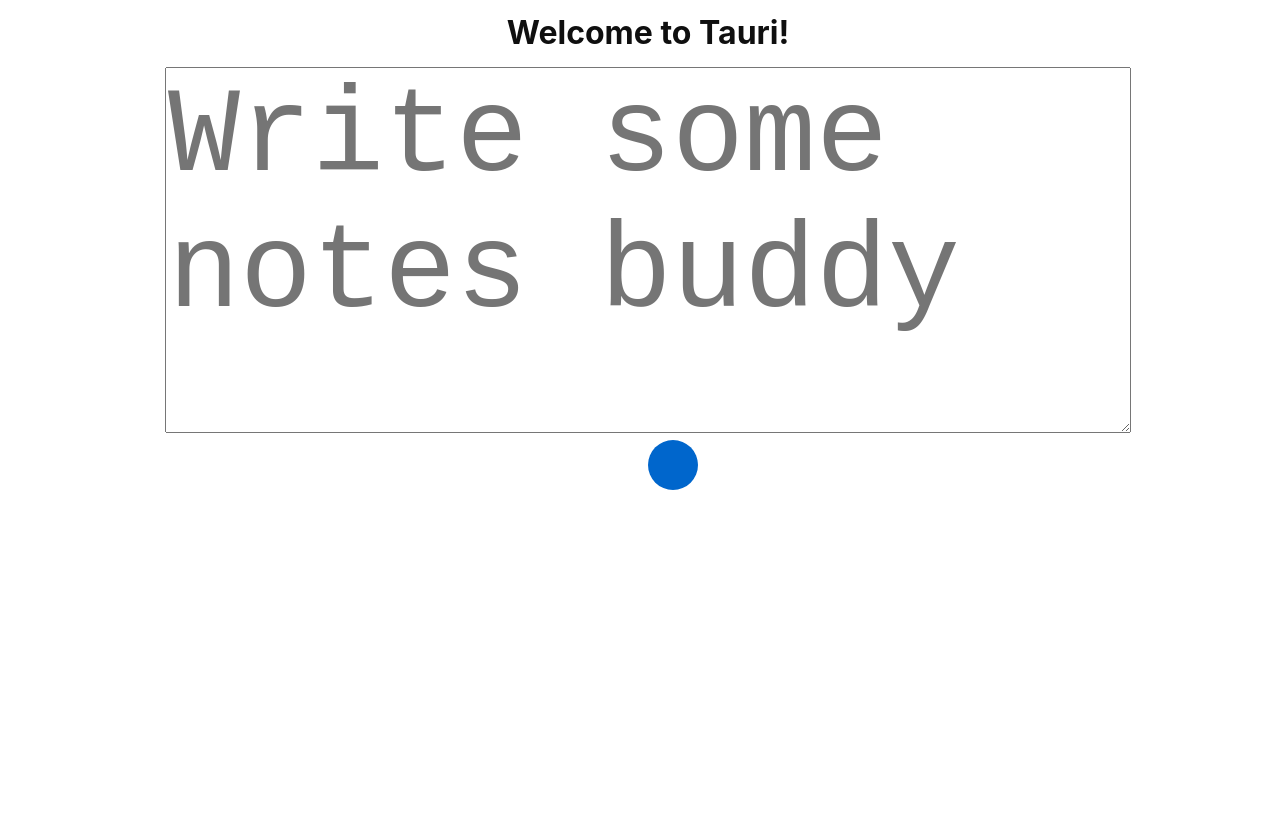
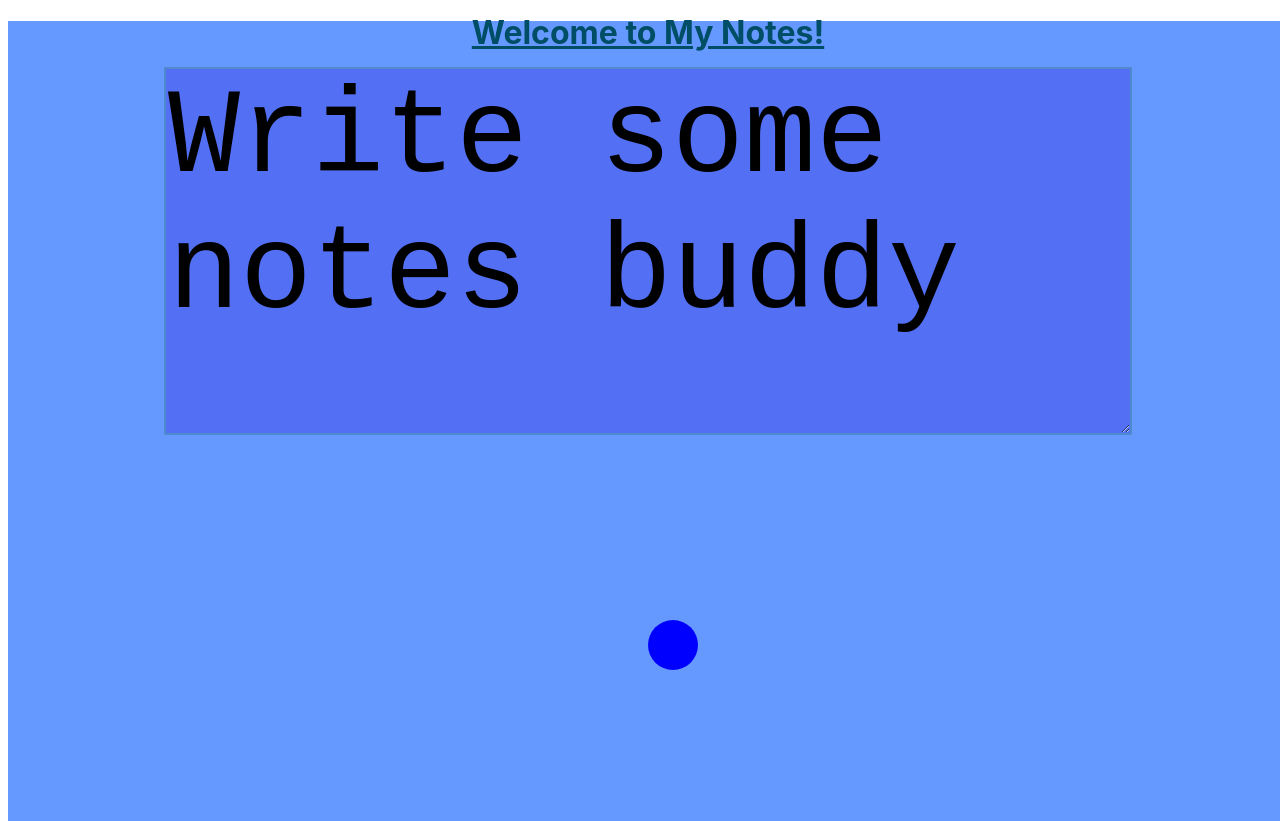
Before and after one commit to yashmasani/notebook, a React (Vite) app: page / in a window 1280 px wide. Built offline with nearby package versions, Linux system fonts and the light colour scheme.

Commit message:
added example theme

```diff
--- a/src/App.css
+++ b/src/App.css
@@ -2,15 +2,16 @@
   width: 100%;
   height: 100%;
   text-align: center;
+  background-color: rgb(102, 153, 255);
 }
-.container::before {
+.container-ball {
   content: '';
-  background-color: #0066cc;
+  background-color: #0000ff;
   border-radius: 50%;
   width: 50px;
   height: 50px;
   position: absolute;
-  top: 0%;
+  top: 50%;
   animation-name: random;
   animation-iteration-count: infinite;
   animation-duration: 5s;
@@ -18,12 +19,10 @@
  }
 
 @keyframes random {
-  from { top: 0%; }
-  to { top: 80%; }
+  from { top: 50%; }
+  to { top: 90%; }
 }
 
-.notes {
-  width: 75%;
-  height: 45%;
-  font-size: 15vh;
+.container-title {
+  color:  #004d66;
 }
--- a/src/App.tsx
+++ b/src/App.tsx
@@ -14,8 +14,8 @@ function App() {
 
   return (
     <div className="container">
-      <h1>Welcome to Tauri!</h1>
-
+      <span className="container-ball"></span>
+      <h1 className="container-title"><u>Welcome to My Notes!</u></h1>
       <Notes/>
     </div>
   );
--- /dev/null
+++ b/src/Notes.css
@@ -0,0 +1,11 @@
+.notes {
+  border: solid 2px #508ACE;
+  background-color: rgba(70, 84, 236, 0.6);
+  color:  black;
+  width: 75%;
+  height: 45%;
+  font-size: 15vh;
+}
+.notes::placeholder {
+  color: black;
+}
--- a/src/Notes.tsx
+++ b/src/Notes.tsx
@@ -1,4 +1,5 @@
 import { invoke } from "@tauri-apps/api/tauri";
+import './Notes.css';
 
 function Notes() {
 
```
